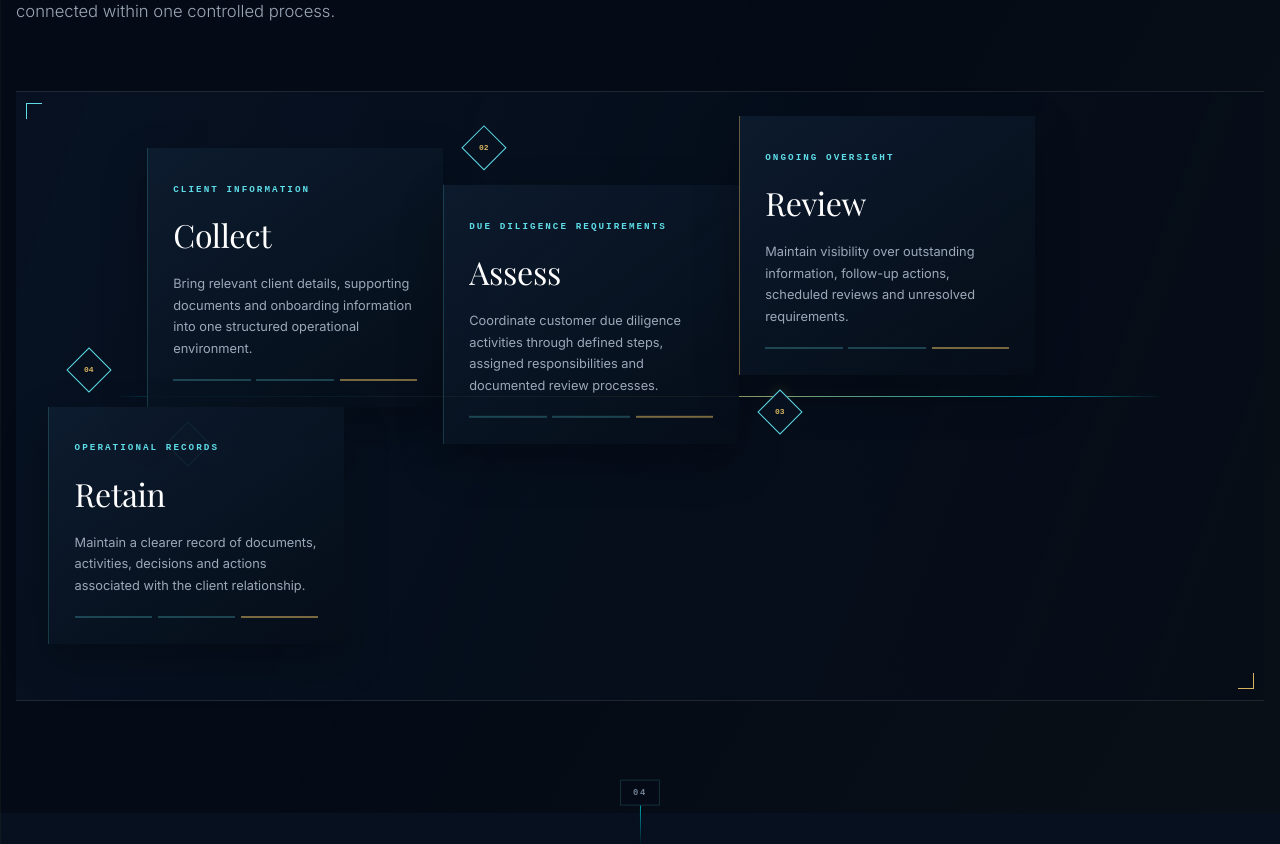
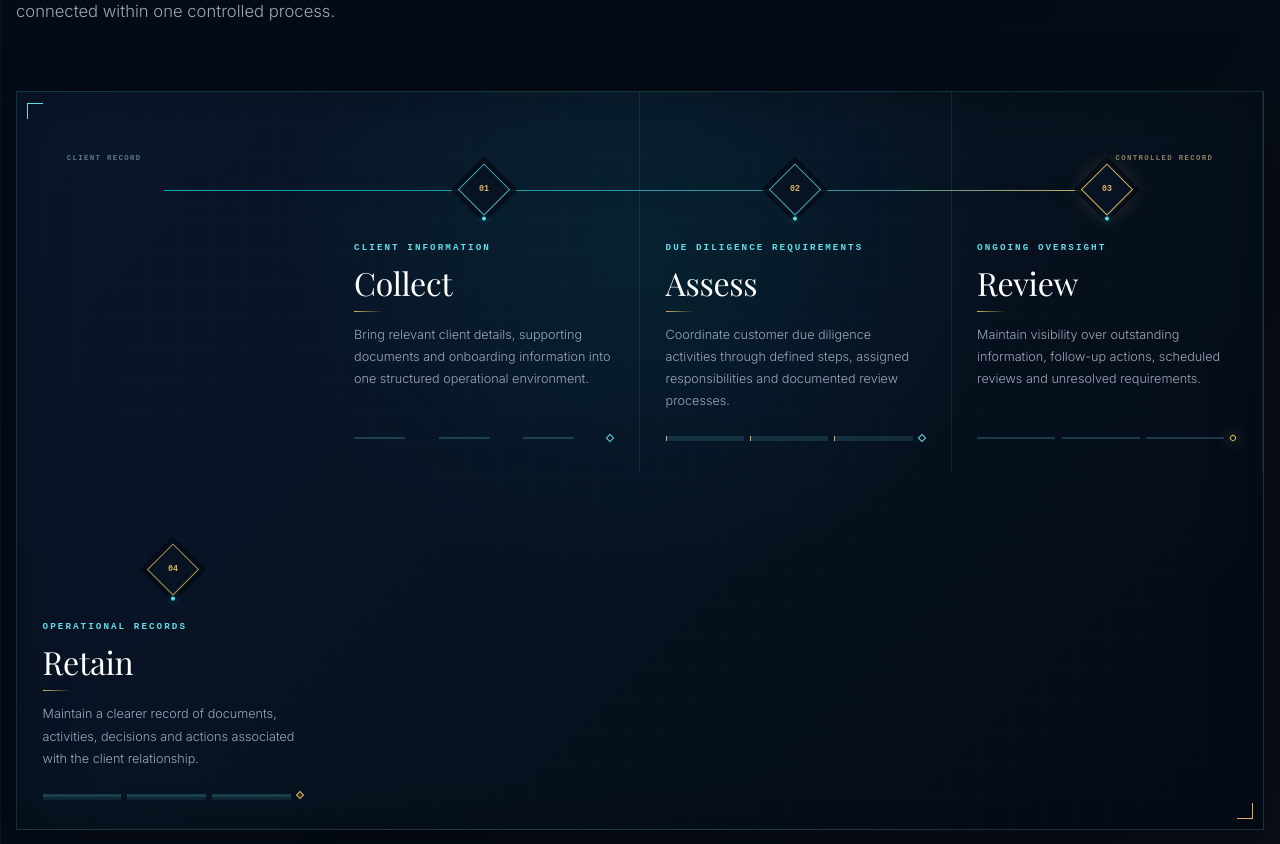
Before and after one commit to lavan96/aurixa-systems, a React (Vite) app: page /compliance in a window 1280 px wide. Shown: the part 3420-4264 px from the top of the page. Built offline with nearby package versions, Linux system fonts and the light colour scheme; no server answers; a web font is replaced by a local one.

Commit message:
Redesign compliance due diligence workflow

```diff
--- a/src/index.css
+++ b/src/index.css
@@ -98,20 +98,31 @@
   .protection-plane__nodes { display:flex; gap:.6rem; }
   .protection-plane__nodes i { width:6px; height:6px; border:1px solid #5edde8; transform:rotate(45deg); }
 
-  .diligence-flow { position:relative; display:grid; grid-template-columns:repeat(12,1fr); gap:0; min-height:520px; padding:3.5rem 2rem; border-block:1px solid rgba(255,255,255,.1); background:linear-gradient(110deg,rgba(8,20,38,.75),rgba(4,11,22,.4)); }
-  .diligence-path { position:absolute; left:8%; right:8%; top:50%; height:1px; background:linear-gradient(90deg,transparent,#00a8b5 12%,#d7b35f 50%,#00a8b5 88%,transparent); }
-  .diligence-path .compliance-traveller { top:-2px; left:0; }
-  .diligence-stage { position:relative; z-index:2; grid-column:span 3; align-self:start; padding:1.6rem; border-left:1px solid rgba(94,221,232,.22); background:linear-gradient(145deg,rgba(13,28,47,.94),rgba(5,13,24,.92)); box-shadow:0 18px 40px rgba(0,0,0,.25); }
-  .diligence-stage:nth-of-type(even) { align-self:end; }
-  .diligence-stage--2 { transform:translateY(2.3rem); }
-  .diligence-stage--3 { transform:translateY(-2rem); border-left-color:rgba(215,179,95,.45); }
-  .diligence-checkpoint { position:absolute; left:1.5rem; bottom:-3.3rem; width:2rem; height:2rem; display:grid; place-items:center; border:1px solid #5edde8; background:#06101e; transform:rotate(45deg); }
-  .diligence-stage:nth-of-type(even) .diligence-checkpoint { top:-3.3rem; bottom:auto; }
-  .diligence-checkpoint span { color:#d7b35f; font:600 .5rem/1 ui-monospace,monospace; transform:rotate(-45deg); }
-  .diligence-stage h3 { margin-top:.6rem; font-size:2rem; font-weight:300; }
-  .diligence-stage p { margin-top:.8rem; color:#9ca7b8; font-size:.8rem; line-height:1.7; }
-  .diligence-ledger { display:flex; gap:.35rem; margin-top:1.2rem; }
-  .diligence-ledger i { height:2px; flex:1; background:rgba(94,221,232,.25); }.diligence-ledger i:last-child{background:rgba(215,179,95,.55)}
+  .diligence-flow { position:relative; isolation:isolate; display:grid; grid-template-columns:repeat(4,minmax(0,1fr)); overflow:hidden; min-height:400px; border:1px solid rgba(94,221,232,.16); background:radial-gradient(ellipse at 50% 21%,rgba(0,168,181,.1),transparent 42%),linear-gradient(135deg,rgba(10,25,44,.94),rgba(4,11,22,.98)); box-shadow:0 28px 80px rgba(0,0,0,.28),inset 0 0 55px rgba(0,0,0,.28); }
+  .diligence-grid { position:absolute; z-index:-1; inset:0; opacity:.3; background-image:linear-gradient(rgba(94,221,232,.055) 1px,transparent 1px),linear-gradient(90deg,rgba(94,221,232,.045) 1px,transparent 1px); background-size:32px 32px; mask-image:linear-gradient(90deg,transparent,#000 12%,#000 88%,transparent); }
+  .diligence-rail { position:absolute; z-index:2; left:4%; right:4%; top:5.1rem; height:2rem; }
+  .diligence-rail__line { position:absolute; left:8.5%; right:8.5%; top:1rem; height:1px; background:linear-gradient(90deg,#00a8b5,rgba(94,221,232,.58) 72%,#d7b35f); box-shadow:0 0 18px rgba(0,168,181,.22); }
+  .diligence-rail__line::after { content:""; position:absolute; right:-1px; top:-3px; width:7px; height:7px; border-top:1px solid #d7b35f; border-right:1px solid #d7b35f; transform:rotate(45deg); }
+  .diligence-rail__start,.diligence-rail__end { position:absolute; top:-1.15rem; color:#61758a; font:600 .46rem/1 ui-monospace,monospace; letter-spacing:.18em; white-space:nowrap; }
+  .diligence-rail__start { left:0; }.diligence-rail__end{right:0;color:#8b805f}
+  .diligence-signal { position:absolute; z-index:4; left:12.5%; top:.78rem; width:8px; height:8px; border:1px solid #f5d17a; background:#071322; transform:rotate(45deg); box-shadow:0 0 16px rgba(215,179,95,.75); animation:diligence-signal 12s cubic-bezier(.4,0,.2,1) infinite; }
+  .diligence-signal i { position:absolute; inset:2px; background:#f5d17a; }
+  .diligence-stage { position:relative; z-index:3; min-width:0; padding:9.3rem clamp(1rem,2vw,1.65rem) 1.7rem; border-right:1px solid rgba(255,255,255,.075); transition:background .45s ease; }
+  .diligence-stage:last-child { border-right:0; }
+  .diligence-stage__content { height:100%; display:flex; flex-direction:column; align-items:flex-start; }
+  .diligence-checkpoint { position:absolute; top:4.95rem; left:50%; width:2.3rem; height:2.3rem; display:grid; place-items:center; border:1px solid rgba(94,221,232,.75); background:#071322; transform:translateX(-50%) rotate(45deg); box-shadow:0 0 0 5px rgba(4,11,22,.8); animation:diligence-node 12s ease-in-out infinite; }
+  .diligence-stage--2 .diligence-checkpoint{animation-delay:3s}.diligence-stage--3 .diligence-checkpoint{animation-delay:6s}.diligence-stage--4 .diligence-checkpoint{animation-delay:9s;border-color:rgba(215,179,95,.8)}
+  .diligence-checkpoint span { color:#d7b35f; font:600 .52rem/1 ui-monospace,monospace; transform:rotate(-45deg); }
+  .diligence-checkpoint i { position:absolute; right:-5px; bottom:-5px; width:4px; height:4px; border-radius:50%; background:#5edde8; box-shadow:0 0 7px #00a8b5; }
+  .diligence-stage h3 { margin-top:.55rem; font-size:clamp(1.65rem,2.5vw,2.15rem); font-weight:300; line-height:1.1; }
+  .diligence-stage h3::after { content:""; display:block; width:1.8rem; height:1px; margin-top:.7rem; background:linear-gradient(90deg,#d7b35f,transparent); }
+  .diligence-stage p { margin-top:.75rem; color:#9ca7b8; font-size:.79rem; font-weight:300; line-height:1.75; }
+  .diligence-detail { width:100%; height:2rem; display:flex; align-items:center; gap:.4rem; margin-top:auto; padding-top:1.2rem; }
+  .diligence-detail span { height:2px; flex:1; background:rgba(94,221,232,.22); }.diligence-detail i{width:6px;height:6px;border:1px solid #5edde8;transform:rotate(45deg)}
+  .diligence-stage--1 .diligence-detail span{transform-origin:left;animation:diligence-lines 12s ease infinite}.diligence-stage--1 .diligence-detail span:nth-child(2){animation-delay:.18s}.diligence-stage--1 .diligence-detail span:nth-child(3){animation-delay:.36s}
+  .diligence-stage--2 .diligence-detail span{height:5px;border-left:1px solid #d7b35f;background:rgba(94,221,232,.14)}
+  .diligence-stage--3 .diligence-detail i{border-radius:50%;animation:diligence-review 12s ease-in-out 6s infinite}
+  .diligence-stage--4 .diligence-detail span{height:3px;box-shadow:0 3px rgba(94,221,232,.1)}.diligence-stage--4 .diligence-detail i{border-color:#d7b35f;background:rgba(215,179,95,.18)}
 
   .governance-visual { position:relative; display:grid; grid-template-columns:1fr 10rem 1fr; min-height:500px; border:1px solid rgba(94,221,232,.14); background:linear-gradient(135deg,rgba(8,20,38,.9),rgba(4,11,22,.95)); box-shadow:0 30px 80px rgba(0,0,0,.28); }
   .governance-boundary { grid-column:2; grid-row:1; position:relative; display:flex; flex-direction:column; justify-content:center; align-items:center; border-inline:1px solid rgba(255,255,255,.08); }
@@ -144,26 +155,34 @@
 @keyframes compliance-travel { 0%{left:0;opacity:0}10%,90%{opacity:1}100%{left:100%;opacity:0} }
 @keyframes compliance-travel-y { 0%{top:0;opacity:0}10%,90%{opacity:1}100%{top:100%;opacity:0} }
 @keyframes compliance-core-pulse { 50%{box-shadow:0 0 55px rgba(215,179,95,.35);border-color:#5edde8} }
+@keyframes diligence-signal { 0%{left:2%;opacity:0}6%{left:12.5%;opacity:1}17%{left:12.5%}27%{left:37.5%}39%{left:37.5%}49%{left:62.5%}61%{left:62.5%}71%{left:87.5%}88%{left:87.5%;opacity:1}94%,100%{left:96%;opacity:0} }
+@keyframes diligence-node { 0%,18%{border-color:#d7b35f;box-shadow:0 0 0 5px rgba(4,11,22,.8),0 0 22px rgba(215,179,95,.28)}22%,100%{border-color:rgba(94,221,232,.75);box-shadow:0 0 0 5px rgba(4,11,22,.8)} }
+@keyframes diligence-lines { 0%,18%{transform:scaleX(1);background:rgba(215,179,95,.48)}25%,100%{transform:scaleX(.65);background:rgba(94,221,232,.22)} }
+@keyframes diligence-review { 0%,18%{box-shadow:0 0 14px rgba(215,179,95,.65);border-color:#d7b35f}25%,100%{box-shadow:none;border-color:#5edde8} }
 
 @media (min-width:1024px){.compliance-hero__grid{grid-template-columns:minmax(0,1.02fr) minmax(450px,.98fr)}.compliance-hero__grid>div:first-child{margin-top:-1rem}}
 @media (max-width:1023px){
   .compliance-hero{min-height:auto}.compliance-story-rail{display:none}.framework-visual{min-height:760px}.framework-layer{width:43%}.framework-layer--1,.framework-layer--3{left:3%}.framework-layer--2,.framework-layer--4{right:3%}
   .protection-visual{padding:3rem}.protection-field{display:none}.protection-plane--2{margin-left:1.5rem}.protection-plane--3{margin-left:3rem}
-  .diligence-flow{grid-template-columns:repeat(2,1fr);gap:1rem;min-height:auto}.diligence-path{left:50%;top:8%;bottom:8%;right:auto;width:1px;height:auto}.diligence-stage{grid-column:span 1;align-self:auto!important;transform:none}.diligence-checkpoint{display:none}
+  .diligence-stage{padding-inline:1.15rem}.diligence-stage small{letter-spacing:.16em}
   .governance-visual{grid-template-columns:1fr 5rem 1fr}.governance-instrument{padding:3rem 2rem}
   .responsibility-visual{grid-template-columns:1fr 4rem 1fr;padding:1.5rem}.responsibility-side{padding:1rem}
+}
+@media (min-width:768px) and (max-width:900px){
+  .diligence-flow{display:block;min-height:0;padding:1rem 0}.diligence-rail{left:2.5rem;right:auto;top:2rem;bottom:2rem;width:2rem;height:auto}.diligence-rail__line{left:1rem;right:auto;top:1rem;bottom:1rem;width:1px;height:auto;background:linear-gradient(#00a8b5,rgba(94,221,232,.58) 72%,#d7b35f)}.diligence-rail__line::after{top:auto;right:-3px;bottom:-1px;transform:rotate(135deg)}.diligence-rail__start,.diligence-rail__end{display:none}.diligence-signal{left:.78rem;top:1rem;animation-name:diligence-signal-mobile}.diligence-stage{min-height:205px;margin-left:4.5rem;padding:2rem 2rem 1.7rem;border-right:0;border-bottom:1px solid rgba(255,255,255,.075)}.diligence-stage:last-child{border-bottom:0}.diligence-checkpoint{top:2.15rem;left:-2rem}.diligence-stage__content{min-height:150px}.diligence-stage p{max-width:38rem}.diligence-detail{max-width:18rem}
 }
 @media (max-width:767px){
   .compliance-section{padding:5.5rem 0}.compliance-section-header{margin-bottom:3rem}.compliance-section-header--right{margin-left:0}.compliance-section-header--right .compliance-eyebrow{justify-content:flex-start}.compliance-hero{padding-top:7.5rem}.compliance-hero__grid{gap:0}.compliance-hero__grid>div:nth-child(2){margin-top:-1.5rem}
   .framework-visual{min-height:auto;padding:2.5rem 1.25rem}.framework-rail{left:1.75rem;top:3rem;bottom:3rem}.framework-core{position:relative;left:auto;top:auto;transform:none;width:auto;margin:0 0 1rem 2rem}.framework-layer{position:relative;left:auto!important;right:auto!important;top:auto!important;bottom:auto!important;width:auto;min-height:auto;margin:0 0 .75rem 2rem;padding:1.3rem}.framework-layer::after{display:none}
   .protection-visual{padding:1.25rem}.protection-plane{grid-template-columns:2.5rem 1fr;gap:.75rem;min-height:auto;padding:1.5rem 1rem;transform:none}.protection-plane--2,.protection-plane--3{margin:.75rem 0 0}.protection-plane__nodes{display:none}
-  .diligence-flow{display:block;padding:2rem 1.25rem}.diligence-path{left:1.9rem}.diligence-stage{margin:0 0 .8rem 1.5rem;padding:1.35rem}.diligence-stage h3{font-size:1.7rem}
+  .diligence-flow{display:block;min-height:0;padding:1rem 0}.diligence-grid{background-size:28px 28px}.diligence-rail{left:2rem;right:auto;top:2rem;bottom:2rem;width:2rem;height:auto}.diligence-rail__line{left:1rem;right:auto;top:1rem;bottom:1rem;width:1px;height:auto;background:linear-gradient(#00a8b5,rgba(94,221,232,.58) 72%,#d7b35f)}.diligence-rail__line::after{top:auto;right:-3px;bottom:-1px;transform:rotate(135deg)}.diligence-rail__start,.diligence-rail__end{display:none}.diligence-signal{left:.78rem;top:1rem;animation-name:diligence-signal-mobile}.diligence-stage{min-height:215px;margin-left:4rem;padding:2rem 1.5rem 1.7rem;border-right:0;border-bottom:1px solid rgba(255,255,255,.075)}.diligence-stage:last-child{border-bottom:0}.diligence-checkpoint{top:2.15rem;left:-2rem}.diligence-stage__content{min-height:160px}.diligence-stage h3{font-size:1.85rem}.diligence-stage p{max-width:34rem}.diligence-detail{max-width:16rem}
   .governance-visual{display:block;min-height:0}.governance-boundary{height:5rem;border-inline:0;border-bottom:1px solid rgba(255,255,255,.08)}.governance-boundary::before{left:8%;right:8%;top:50%;bottom:auto;width:auto;height:1px}.governance-boundary i{display:none}.governance-instrument{padding:2.5rem 1.5rem;margin:0}.governance-instrument--terms{border-top:1px solid rgba(255,255,255,.08)}.compliance-legal-link{margin-top:2rem}
   .responsibility-visual{display:block;padding:1.25rem}.responsibility-boundary{height:4rem}.responsibility-boundary i{left:0;right:0;top:50%;bottom:auto;width:auto;height:1px}.responsibility-side{padding:1.5rem .5rem}.responsibility-side--2{border-top:1px solid rgba(255,255,255,.08)}
   .compliance-cta{min-height:480px;padding:4rem 1.25rem}.convergence{opacity:.55}
 }
-@media (max-width:389px){.compliance-container{width:min(100% - 1.25rem,80rem)}.compliance-hero h1{font-size:2.25rem}.compliance-hero__grid>div:first-child>p{font-size:.95rem}.compliance-eyebrow{font-size:.55rem;letter-spacing:.2em}.compliance-section-header h2{font-size:2.1rem}.framework-visual,.diligence-flow,.protection-visual{margin-inline:0}.responsibility-side li{grid-template-columns:1.4rem .9rem 1fr;gap:.5rem;font-size:.82rem}.compliance-cta__content h2{font-size:2.25rem}}
-@media (prefers-reduced-motion:reduce){.compliance-traveller,.convergence span{animation:none}.compliance-traveller{display:none}.compliance-page *{scroll-behavior:auto!important}.compliance-page a{transition:none!important}}
+@keyframes diligence-signal-mobile { 0%{top:0;opacity:0}6%{top:7%;opacity:1}17%{top:7%}27%{top:32%}39%{top:32%}49%{top:57%}61%{top:57%}71%{top:82%}88%{top:82%;opacity:1}94%,100%{top:96%;opacity:0} }
+@media (max-width:389px){.compliance-container{width:min(100% - 1.25rem,80rem)}.compliance-hero h1{font-size:2.25rem}.compliance-hero__grid>div:first-child>p{font-size:.95rem}.compliance-eyebrow{font-size:.55rem;letter-spacing:.2em}.compliance-section-header h2{font-size:2.1rem}.framework-visual,.diligence-flow,.protection-visual{margin-inline:0}.diligence-rail{left:1.45rem}.diligence-stage{margin-left:3.4rem;padding-inline:1rem}.diligence-checkpoint{left:-1.4rem}.responsibility-side li{grid-template-columns:1.4rem .9rem 1fr;gap:.5rem;font-size:.82rem}.compliance-cta__content h2{font-size:2.25rem}}
+@media (prefers-reduced-motion:reduce){.compliance-traveller,.convergence span,.diligence-signal,.diligence-checkpoint,.diligence-detail span,.diligence-detail i{animation:none}.compliance-traveller,.diligence-signal{display:none}.compliance-page *{scroll-behavior:auto!important}.compliance-page a{transition:none!important}}
 
 /* Legal documents: a quieter extension of the platform and compliance system. */
 @layer components {
--- a/src/pages/Compliance.tsx
+++ b/src/pages/Compliance.tsx
@@ -71,11 +71,22 @@ function SecurityArchitectureVisual() {
 
 function DueDiligenceFlow() {
   return <motion.div {...reveal} className="diligence-flow">
-    <Corners /><div className="diligence-path" aria-hidden="true"><span className="compliance-traveller" /></div>
+    <Corners />
+    <div className="diligence-grid" aria-hidden="true" />
+    <div className="diligence-rail" aria-hidden="true">
+      <span className="diligence-rail__line" />
+      <span className="diligence-signal"><i /></span>
+      <span className="diligence-rail__start">CLIENT RECORD</span>
+      <span className="diligence-rail__end">CONTROLLED RECORD</span>
+    </div>
     {diligenceStages.map(([number, title, subtitle, description], index) => <article key={number} className={`diligence-stage diligence-stage--${index + 1}`}>
-      <div className="diligence-checkpoint" aria-hidden="true"><span>{number}</span></div>
-      <small>{subtitle}</small><h3>{title}</h3><p>{description}</p>
-      <div className="diligence-ledger" aria-hidden="true"><i /><i /><i /></div>
+      <div className="diligence-checkpoint" aria-hidden="true"><span>{number}</span><i /></div>
+      <div className="diligence-stage__content">
+        <small>{subtitle}</small><h3>{title}</h3><p>{description}</p>
+        <div className="diligence-detail" aria-hidden="true">
+          <span /><span /><span /><i />
+        </div>
+      </div>
     </article>)}
   </motion.div>;
 }
```
